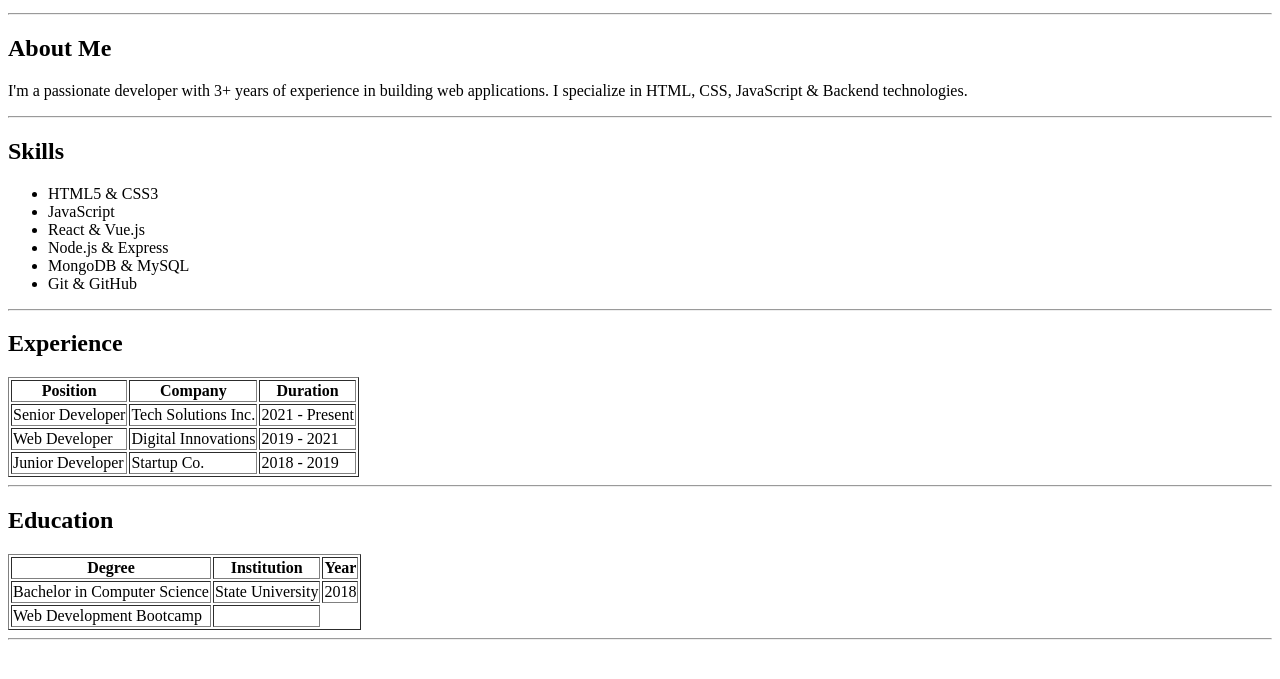
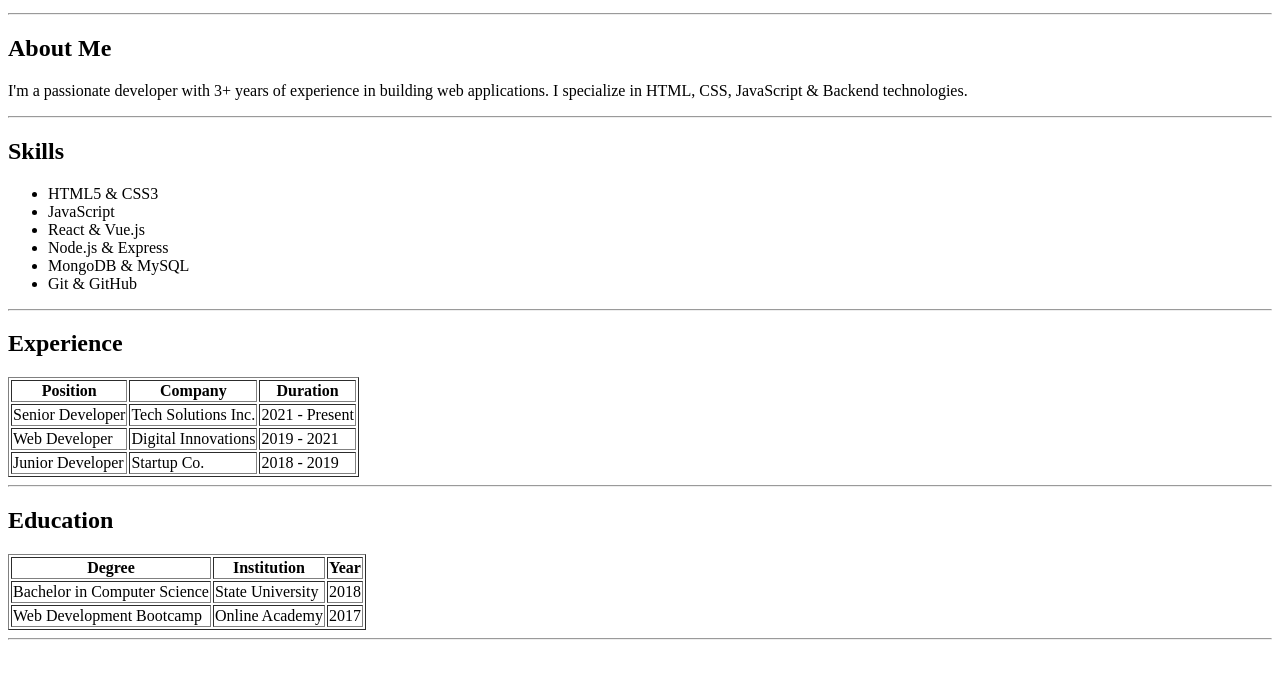
Before and after one commit to syed-minhaj-hussain/HTML-Resume-Page-Assignment, a plain HTML site: page index.html in a window 1280 px wide. Shown: the part 101-780 px from the top of the page. Drawn offline with Linux system fonts and the light colour scheme.

Commit message:
add missing institution and year for Web Development Bootcamp in education section

```diff
--- a/index.html
+++ b/index.html
@@ -73,7 +73,8 @@
         </tr>
         <tr>
           <td>Web Development Bootcamp</td>
-          <td></td>
+          <td>Online Academy</td>
+          <td>2017</td>
         </tr>
       </table>
     </section>
```
